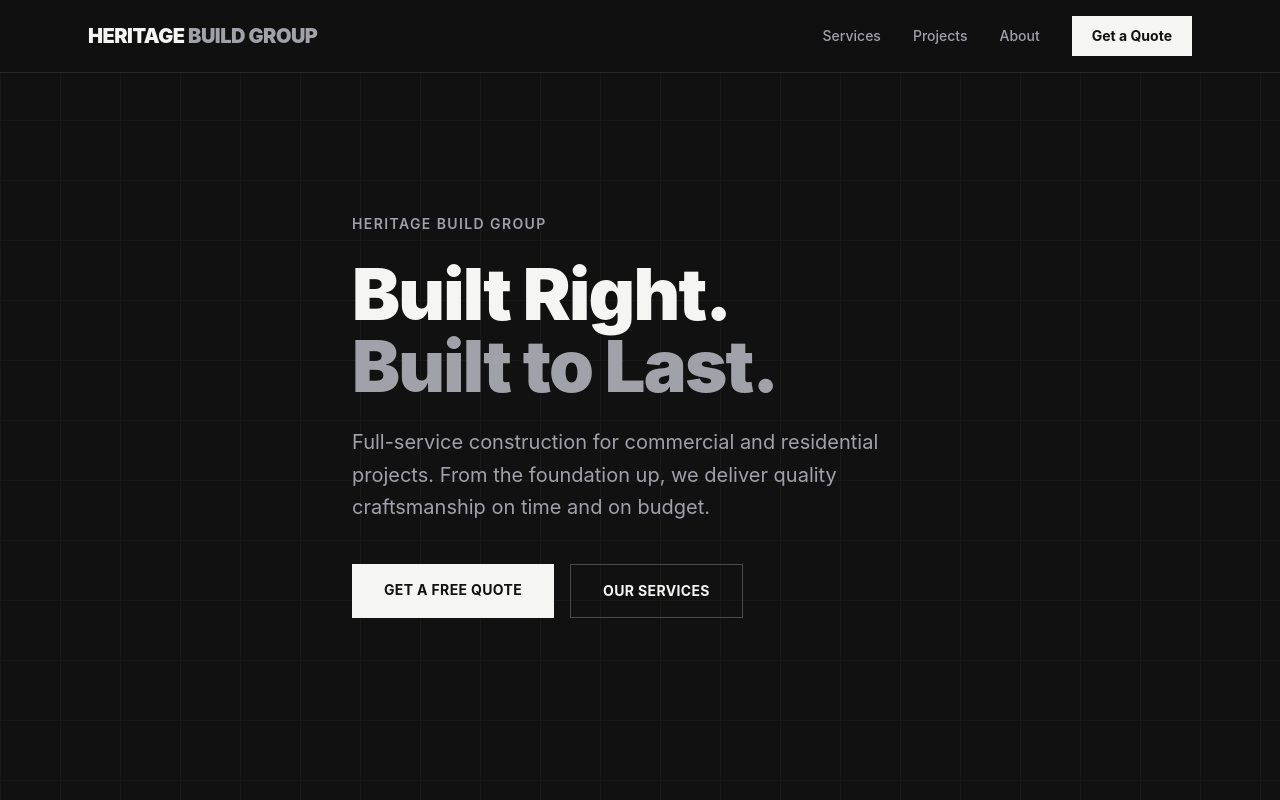
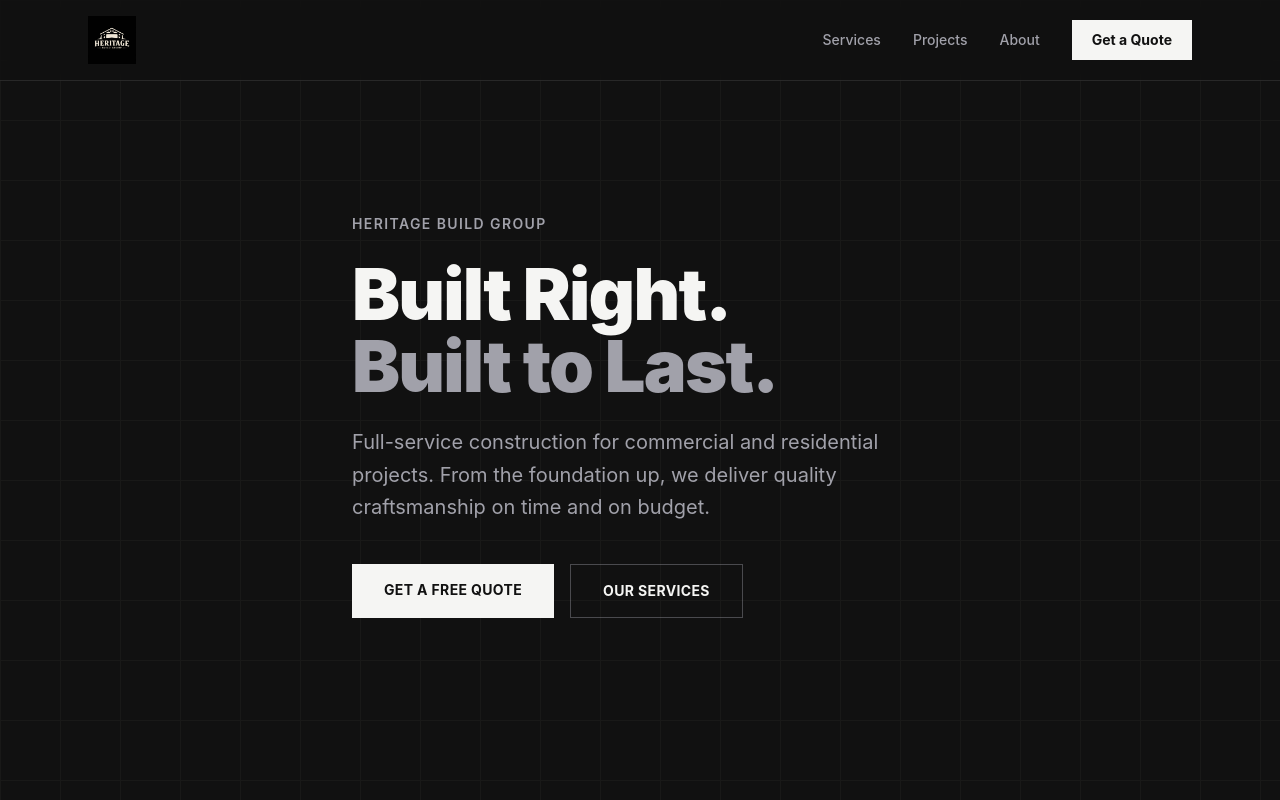
Before and after one commit to snerth-cpu/heritagebuildgroup, an Astro site: page / in a window 1280 px wide. Shown: the top 800 px of the page. Built offline with nearby package versions, Linux system fonts and the light colour scheme; Astro itself is replaced by a stand-in of ours.

Commit message:
Add real logos and favicon

```diff
--- a/src/layouts/Layout.astro
+++ b/src/layouts/Layout.astro
@@ -19,14 +19,14 @@ const {
     <meta name="viewport" content="width=device-width, initial-scale=1.0" />
     <meta name="description" content={description} />
     <title>{title}</title>
-    <link rel="icon" type="image/svg+xml" href="/favicon.svg" />
+    <link rel="icon" type="image/png" href="/monogram.png" />
   </head>
   <body>
     <!-- Nav -->
     <header class="fixed top-0 left-0 right-0 z-50 bg-[#111111]/95 backdrop-blur-sm border-b border-white/10">
       <div class="max-w-6xl mx-auto px-6 py-4 flex items-center justify-between">
-        <a href="/" class="flex items-center gap-3">
-          <span class="text-[#F5F5F3] font-black text-xl tracking-tight">HERITAGE <span class="text-[#A1A1AA]">BUILD GROUP</span></span>
+        <a href="/" class="flex items-center">
+          <img src="/logo.png" alt="Heritage Build Group" class="h-12 w-auto" />
         </a>
         <nav class="hidden md:flex items-center gap-8">
           <a href="#services" class="text-[#A1A1AA] hover:text-[#F5F5F3] text-sm font-medium transition-colors">Services</a>
@@ -59,7 +59,7 @@ const {
       <div class="max-w-6xl mx-auto px-6">
         <div class="flex flex-col md:flex-row items-start md:items-center justify-between gap-6">
           <div>
-            <span class="text-[#F5F5F3] font-black text-lg tracking-tight">HERITAGE <span class="text-[#A1A1AA]">BUILD GROUP</span></span>
+            <img src="/logo.png" alt="Heritage Build Group" class="h-14 w-auto" />
             <p class="text-sm mt-2 max-w-xs">Quality construction you can count on. Built to last.</p>
           </div>
           <div class="flex flex-col gap-2 text-sm">
```
Also changed, not shown: public/logo.png (added), public/monogram.png (added).
